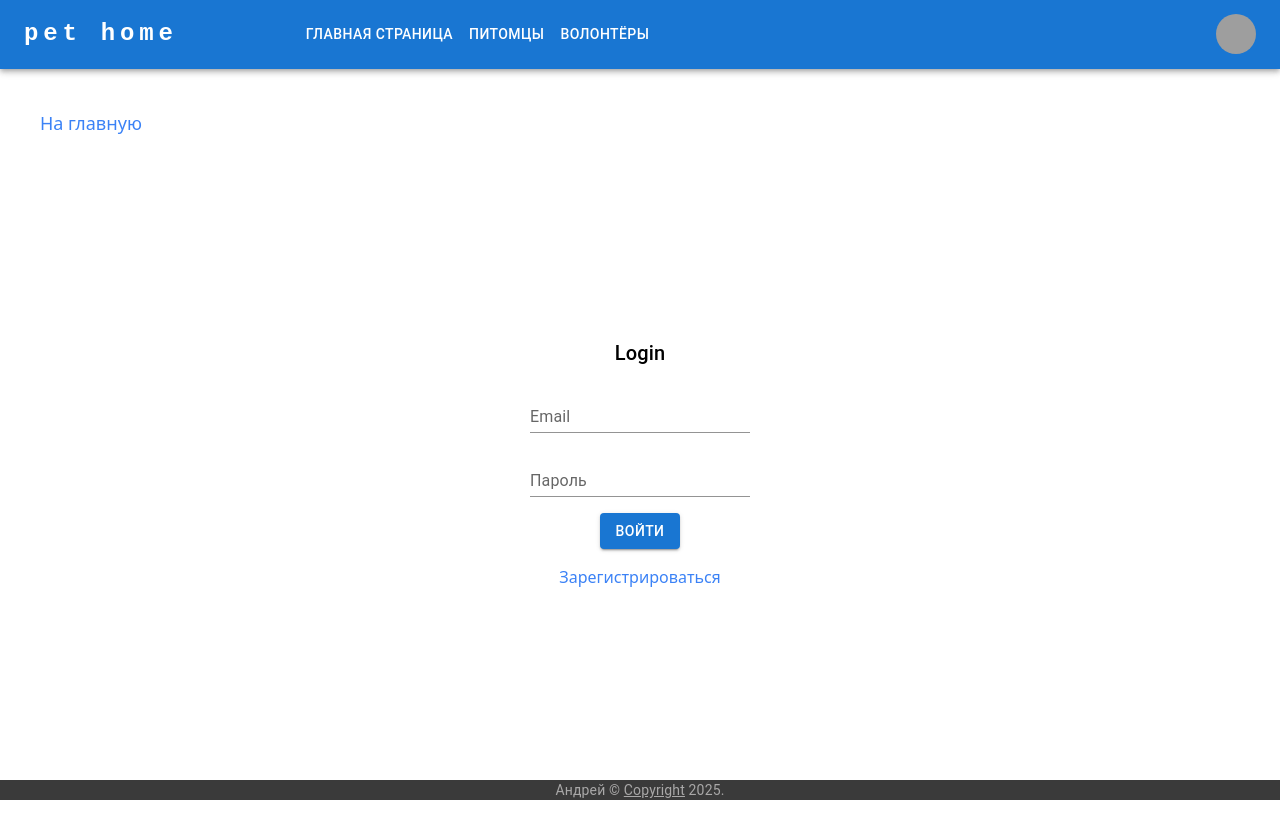
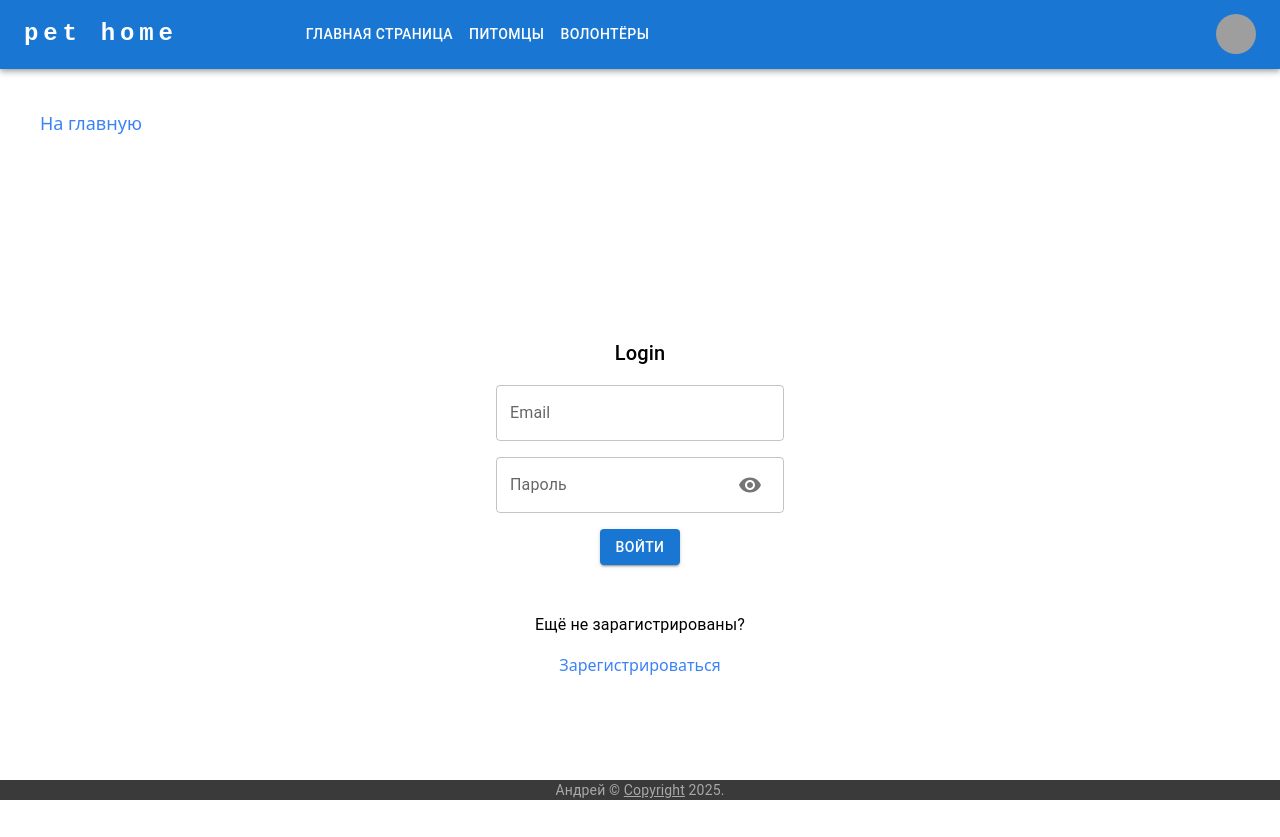
Before and after one commit to MironovAndrew/PetHome.Frontend, a React (Vite) app in the folder front/: page /login in a window 1280 px wide. Before the commit the page ends 800 px from the top, so only its background shows below. Built offline with nearby package versions, Linux system fonts and the light colour scheme; grey boxes are pictures that could not be loaded.

Commit message:
Реализовал возможность скрытого ввода пароля

```diff
--- a/front/src/pages/contentPages/userManagment/Login.tsx
+++ b/front/src/pages/contentPages/userManagment/Login.tsx
@@ -1,9 +1,10 @@
 import { useEffect, useState } from "react";
-import { Button, TextField, Typography } from "@mui/material";
+import { Button, IconButton, TextField, Typography } from "@mui/material";
 import { useForm } from "react-hook-form";
 import { NavLink } from "react-router";
 import { AccountService } from "../../../api/AccountService";
 import { LoginFields } from "../../../models/DataRequests/Login/LoginFields";
+import { Visibility, VisibilityOff } from "@mui/icons-material";
 
 export function Login() {
   const {
@@ -19,6 +20,12 @@ export function Login() {
     } catch (error) {
       console.log(error);
     }
+  };
+
+  const [isShowPassword, setShowPassword] = useState(false);
+
+  const handleTogglePasswordVisibility = () => {
+    setShowPassword((prev) => !prev);
   };
 
   return (
@@ -37,7 +44,7 @@ export function Login() {
             <Typography variant="h6">Login</Typography>
 
             <TextField
-              variant="standard"
+              variant="outlined"
               label="Email"
               error={!!errors.email}
               helperText={errors.email?.message}
@@ -51,8 +58,16 @@ export function Login() {
             />
 
             <TextField
-              variant="standard"
+              variant="outlined"
               label="Пароль"
+              type={isShowPassword ? "text" : "password"}
+              InputProps={{
+                endAdornment: (
+                  <IconButton onClick={handleTogglePasswordVisibility}>
+                    {isShowPassword ? <VisibilityOff /> : <Visibility />}
+                  </IconButton>
+                ),
+              }}
               error={!!errors.password}
               helperText={errors.password?.message}
               fullWidth
@@ -68,6 +83,8 @@ export function Login() {
               Войти
             </Button>
 
+            <Typography className="pt-8">Ещё не зарагистрированы?</Typography>
+
             <NavLink to="/registration" className="text-l text-blue-500">
               Зарегистрироваться
             </NavLink>
@@ -77,16 +94,3 @@ export function Login() {
     </div>
   );
 }
-
-function TestGetAPI() {
-  const [users, setUsers] = useState<string[]>([]);
-  useEffect(() => {
-    const result = async () => {
-      await AccountService.Login()
-        .then((data) => setUsers(data))
-        .catch((error) => console.log(error));
-    };
-    result();
-  }, []);
-  return users;
-}
```
